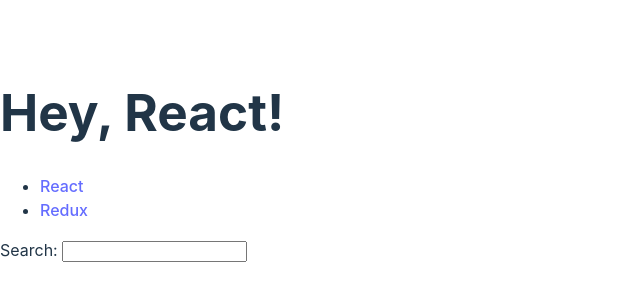
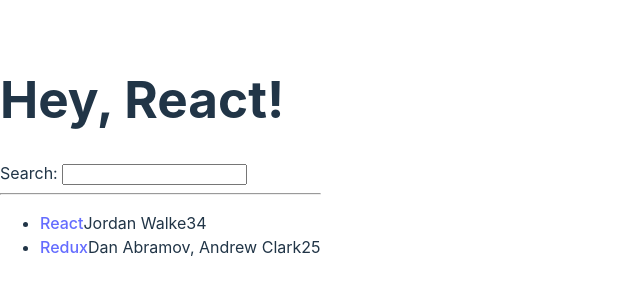
Before and after one commit to jon49/hacker-stories, a React (Vite) app: page / in a window 1280 px wide. Shown: the part 244-544 px from the top of the page, without its empty margins (0-640 px from the left). Built offline with nearby package versions, Linux system fonts and the light colour scheme.

Commit message:
Components

```diff
--- a/src/App.tsx
+++ b/src/App.tsx
@@ -27,14 +27,38 @@
     <div>
       <h1>{welcome.greeting}, {welcome.title}!</h1>
 
-      <ul>
-        {list.map(x => <li key={x.objectID}><a href={x.url}>{x.title}</a></li>)}
-      </ul>
+      <Search />
 
-      <label htmlFor="search">Search: </label>
-      <input id="search" type="text" />
+      <hr />
+
+      <List />
     </div>
   )
 }
 
+function List() {
+  return (
+    <ul>
+      {list.map(x =>
+        <li key={x.objectID}>
+          <span>
+            <a href={x.url}>{x.title}</a>
+          </span>
+          <span>{x.author}</span>
+          <span>{x.num_comments}</span>
+          <span>{x.points}</span>
+        </li>)}
+    </ul>
+  )
+}
+
+function Search() {
+  return (
+    <>
+      <label htmlFor="search">Search: </label>
+      <input id="search" type="text" />
+    </>
+  )
+}
+
 export default App
```
